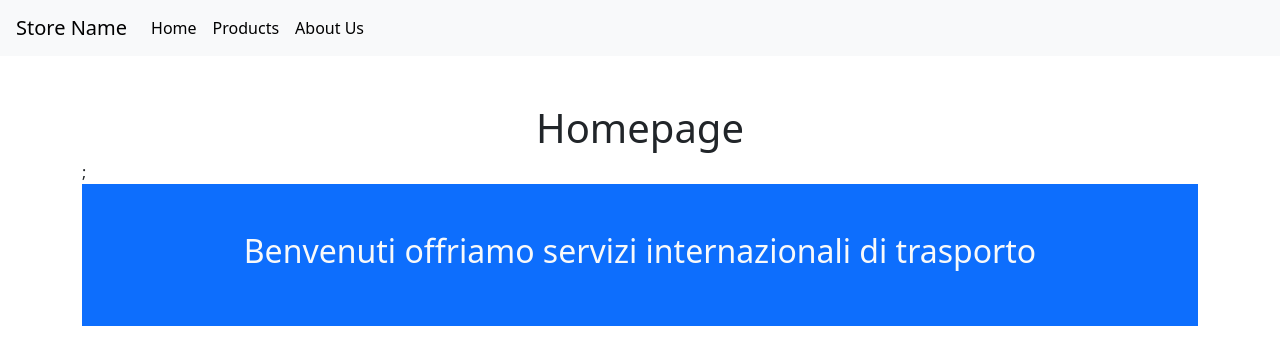
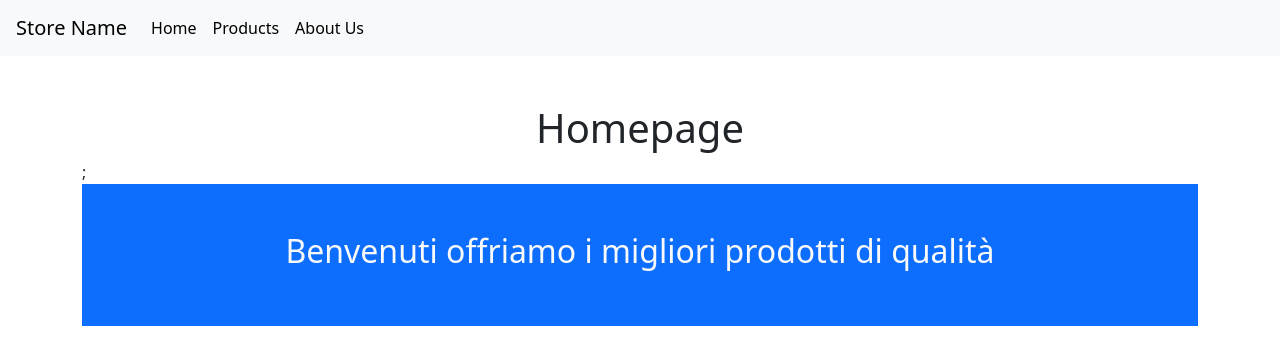
Before and after one commit to gabriele-chiocca/react-router, a React (Vite) app: page / in a window 1280 px wide. Shown: the top 364 px of the page. Built offline with nearby package versions, Linux system fonts and the light colour scheme.

Commit message:
changed title

```diff
--- a/src/pages/HomePage.jsx
+++ b/src/pages/HomePage.jsx
@@ -6,7 +6,7 @@ export default function HomePage() {
     <>
       <h1 className="text-center mt-5">Homepage</h1>;
       <div className=" text-center  text-light p-5 bg-primary">
-        <h2>Benvenuti offriamo servizi internazionali di trasporto</h2>
+        <h2>Benvenuti offriamo i migliori prodotti di qualità</h2>
       </div>
     </>
   );
```
